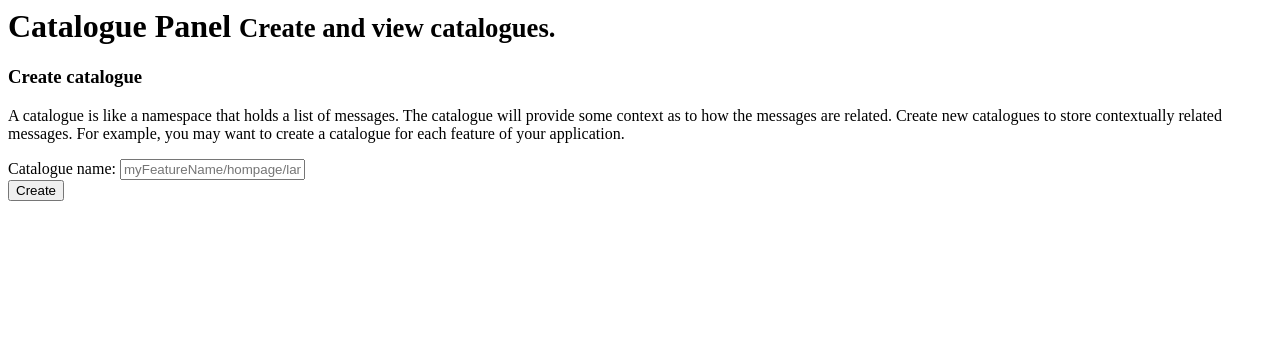
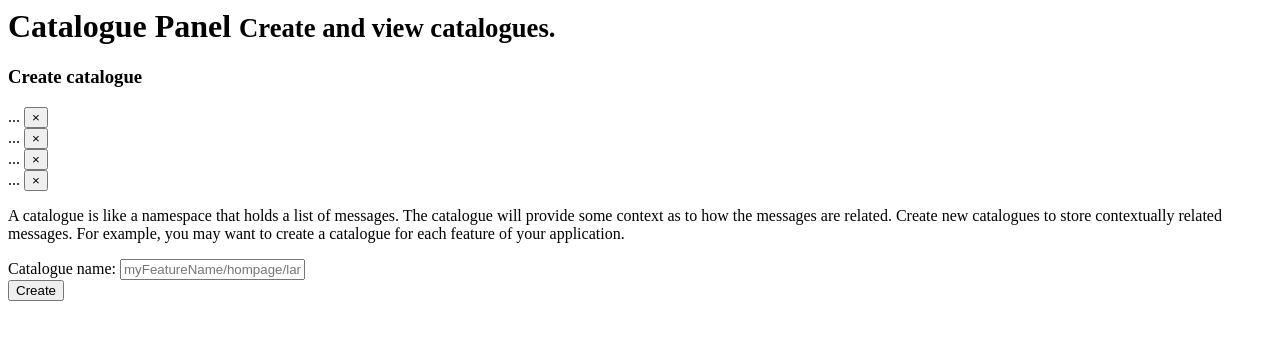
Before and after one commit to mythusiva/text-db, a PHP site: template server/views/admin/catalogue_home.php in a window 1280 px wide. Shown: the top 340 px of the page. Run offline with PHP 8.4, Linux system fonts and the light colour scheme; the template is opened without the code that fills it, so the values that code supplies are empty.

Commit message:
alerts markup

```diff
--- a/server/views/admin/catalogue_home.php
+++ b/server/views/admin/catalogue_home.php
@@ -13,6 +13,31 @@
         <h3 class="panel-title">Create catalogue</h3>
       </div>
       <div class="panel-body">
+
+        <div class="alert alert-dismissible alert-success" role="alert">
+          ...
+          <button type="button" class="close" data-dismiss="alert" aria-label="Close">
+            <span aria-hidden="true">&times;</span>
+          </button>
+        </div>
+        <div class="alert alert-dismissible alert-info" role="alert">
+          ...
+          <button type="button" class="close" data-dismiss="alert" aria-label="Close">
+            <span aria-hidden="true">&times;</span>
+          </button>
+        </div>
+        <div class="alert alert-dismissible alert-warning" role="alert">
+          ...
+          <button type="button" class="close" data-dismiss="alert" aria-label="Close">
+            <span aria-hidden="true">&times;</span>
+          </button>
+        </div>
+        <div class="alert alert-dismissible alert-danger" role="alert">
+          ...
+          <button type="button" class="close" data-dismiss="alert" aria-label="Close">
+            <span aria-hidden="true">&times;</span>
+          </button>
+        </div>
 
         <div>
 
```
